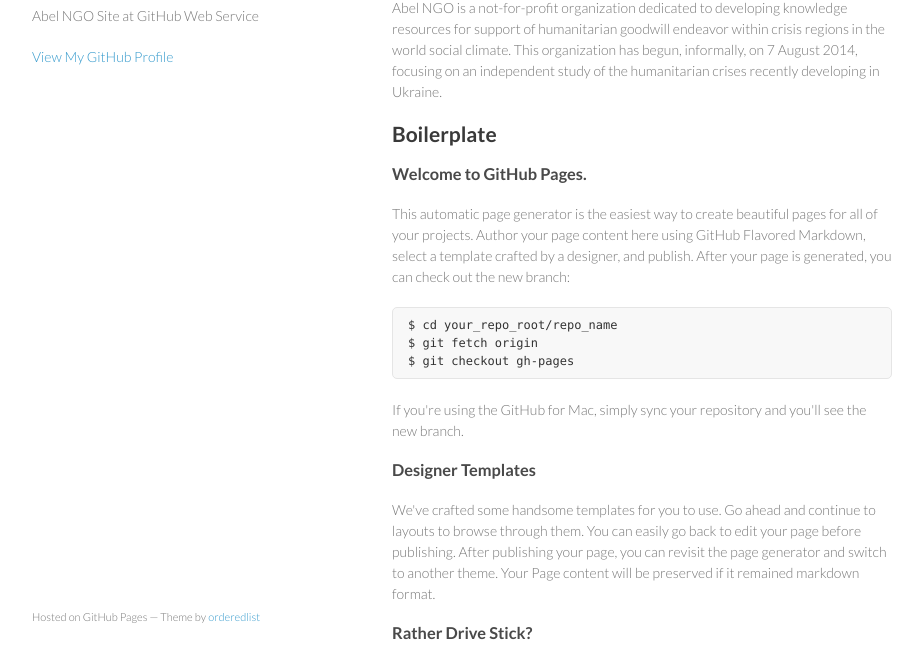
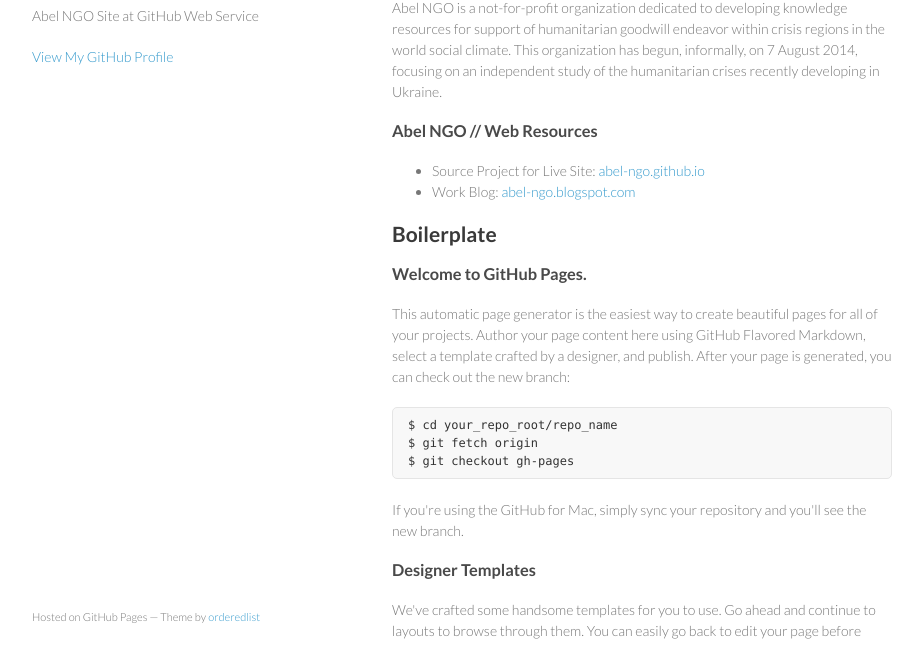
Before and after one commit to abel-ngo/abel-ngo.github.io, a plain HTML site: page index.html in a window 1280 px wide. Shown: the part 104-749 px from the top of the page, without its empty margins (178-1101 px from the left). Drawn offline with Linux system fonts and the light colour scheme.

Commit message:
Add web resource hrefs

```diff
--- a/index.html
+++ b/index.html
@@ -28,6 +28,13 @@
 
 <p>Abel NGO is a not-for-profit organization dedicated to developing knowledge resources for support of humanitarian goodwill endeavor within crisis regions in the world social climate. This organization has begun, informally, on 7 August 2014, focusing on an independent study of the humanitarian crises recently developing in Ukraine.</p>
 
+
+<h3>Abel NGO // Web Resources</h3>
+
+    <ul>
+      <li>Source Project for Live Site: <a href="https://github.com/abel-ngo/abel-ngo.github.io">abel-ngo.github.io</a></li>
+      <li>Work Blog: <a href="http://abel-ngo.blogspot.com/">abel-ngo.blogspot.com</a></li>
+    </ul>
 <h2>
 <a name="boilerplate" class="anchor" href="#boilerplate"><span class="octicon octicon-link"></span></a>Boilerplate</h2>
 
```
